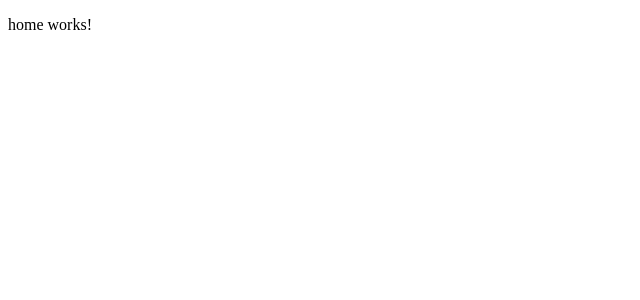
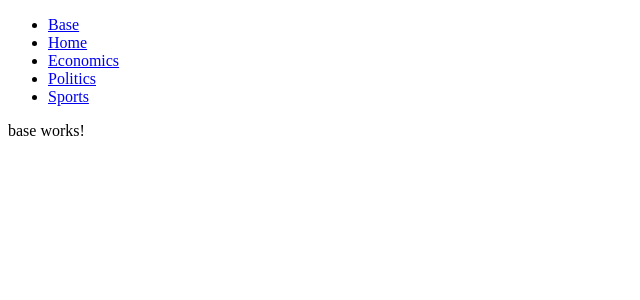
Before and after one commit to DarlynZen/app-first-Project, an Angular app: page / in a window 1280 px wide. Shown: the top 300 px of the page, without its empty margins (0-640 px from the left). Built offline with nearby package versions, Linux system fonts and the light colour scheme.

Commit message:
Implement routing and base component: add navigation links, configure routes, and create base component with template and styles

```diff
--- /dev/null
+++ b/src/app/app.html
@@ -0,0 +1,8 @@
+<ul>
+    <li><a href="/">Base</a></li>
+    <li><a href="/home">Home</a></li>
+    <li><a href="/economics">Economics</a></li>
+    <li><a href="/politics">Politics</a></li>
+    <li><a href="/sports">Sports</a></li>
+</ul>
+<router-outlet/>
--- a/src/app/app.ts
+++ b/src/app/app.ts
@@ -3,10 +3,9 @@ import { RouterOutlet } from '@angular/router';
 
 @Component({
   selector: 'app-root',
-  imports: [],
+  imports: [RouterOutlet],
   templateUrl: './app.html',
   styleUrl: './app.scss'
 })
 export class App {
-  protected readonly title = signal('app-first-Project');
 }
--- /dev/null
+++ b/src/app/base/base.html
@@ -0,0 +1 @@
+<p>base works!</p>
--- a/src/index.html
+++ b/src/index.html
@@ -8,6 +8,6 @@
   <link rel="icon" type="image/x-icon" href="favicon.ico">
 </head>
 <body>
-  <app-home></app-home>
+  <app-root></app-root>
 </body>
 </html>
--- a/src/main.ts
+++ b/src/main.ts
@@ -1,7 +1,5 @@
 import { bootstrapApplication } from '@angular/platform-browser';
 import { appConfig } from './app/app.config';
 import { App } from './app/app';
-import { Home } from './app/home/home';
-
-bootstrapApplication(Home, appConfig)
+bootstrapApplication(App, appConfig)
   .catch((err) => console.error(err));
```
Also changed, not shown: src/app/app.routes.ts (+6 -16 lines), src/app/base/base.ts (added, +9 -0 lines), src/app/base/base.scss (added), 1 other file (tests, documents, lock files or other folders).
